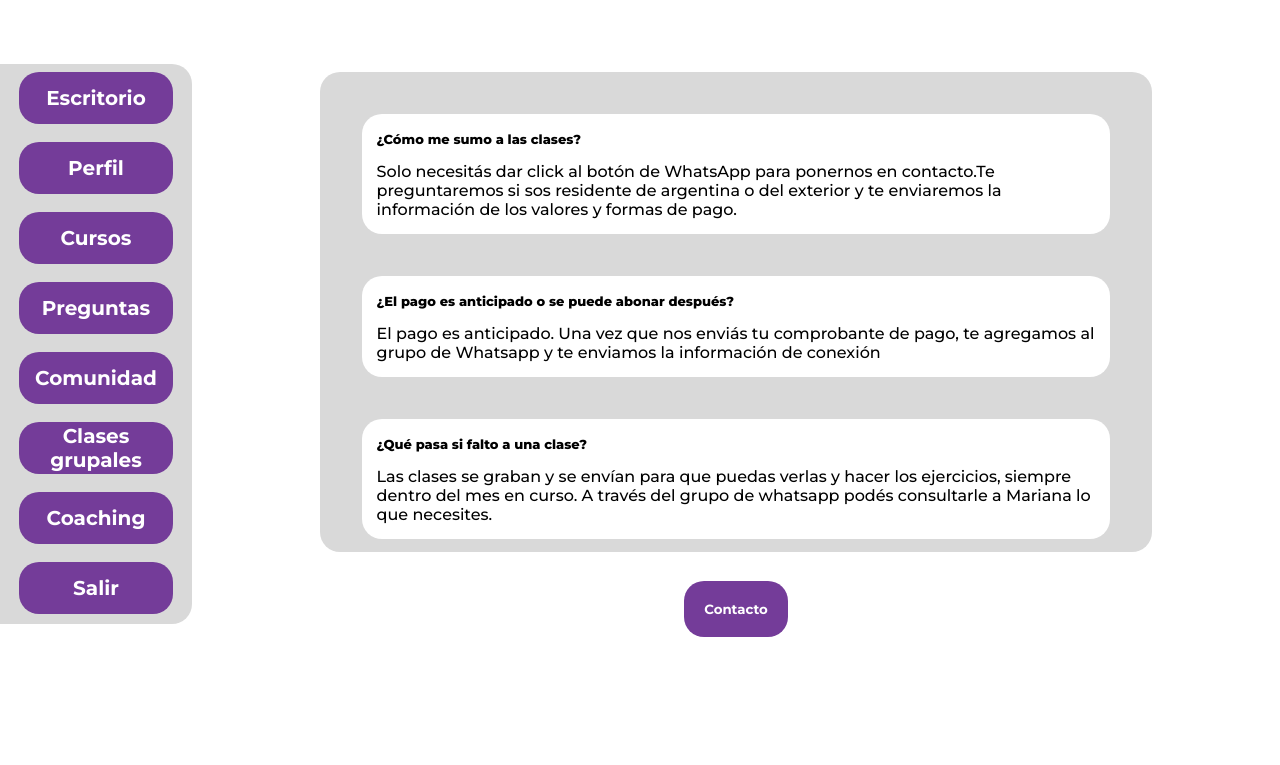
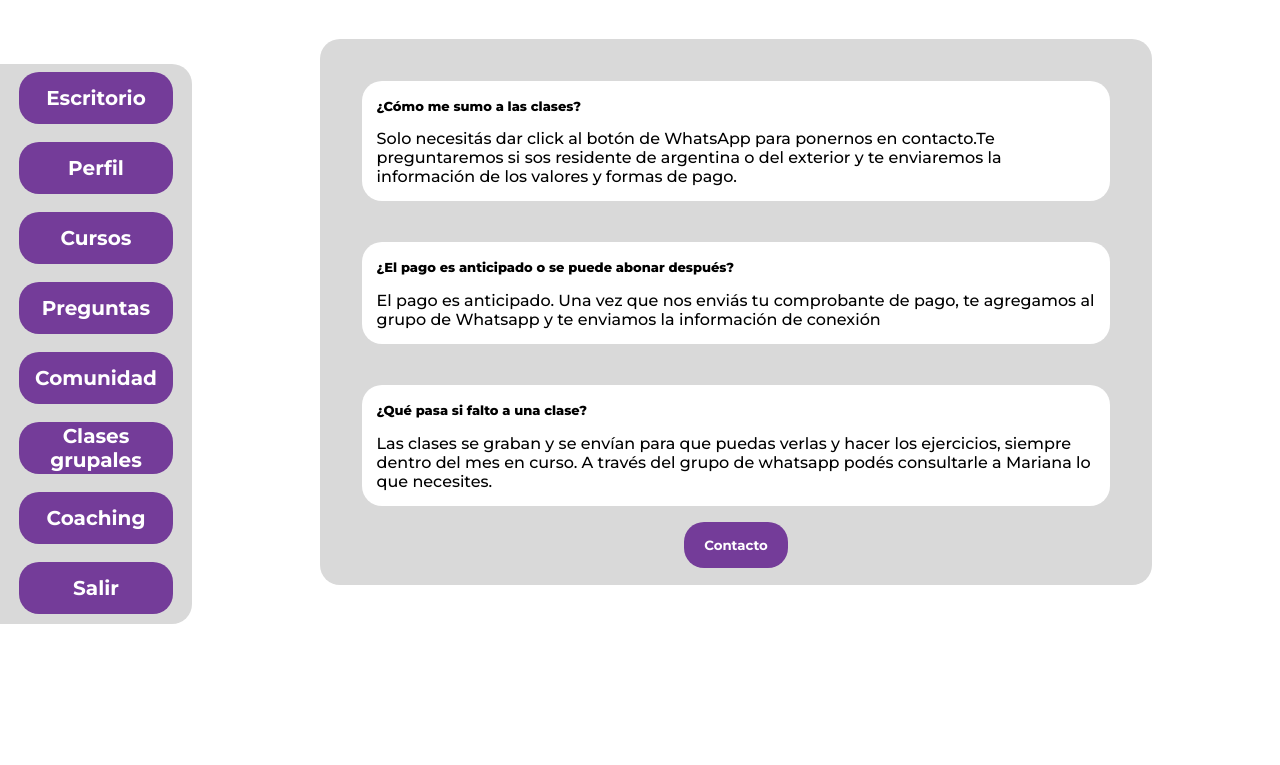
Before and after one commit to LauElToro/Maraiana, a PHP site: page /Cursos/pages/preguntas.php in a window 1280 px wide. Shown: the part 120-885 px from the top of the page. Run offline with PHP 8.4, Linux system fonts and the light colour scheme; some libraries are stand-ins or nearby versions.

Commit message:
estilos en css

```diff
--- a/css/preguntas.css
+++ b/css/preguntas.css
@@ -53,7 +53,7 @@
     margin-top: 5%;
     margin: auto;
     width: 65%;
-    height: 60vh;
+    height: auto;
     background-color: #D9D9D9;
     border-radius: 20px;
 }
@@ -74,8 +74,9 @@
     font-weight: 500;
 }
 .preguntasData button{
-    margin-top: 5%;
-    padding: 20px;
+    margin-top: 2%;
+    margin-bottom: 2%;
+    padding: 15px 20px;
     border-radius: 20px;
     background-color: #743C99;
     border: none;
@@ -166,13 +167,12 @@ footer{
     margin-top: 5%;
     width: 65%;
     height: 82vh;
-    border: 2px solid #000;
+    background-color: #D9D9D9;
     border-radius: 20px;
-    background-color: #fff;
 }
 .preguntasDataCont{
+    background-color: #fff;
     padding: 15px;
-    background-color: #D9D9D9;
     margin-top: 5%;
     border-radius: 20px;
 }
```
Also changed, not shown: css/compraConArs.css (+5 -2 lines), css/verCurso.css (+5 -4 lines).
